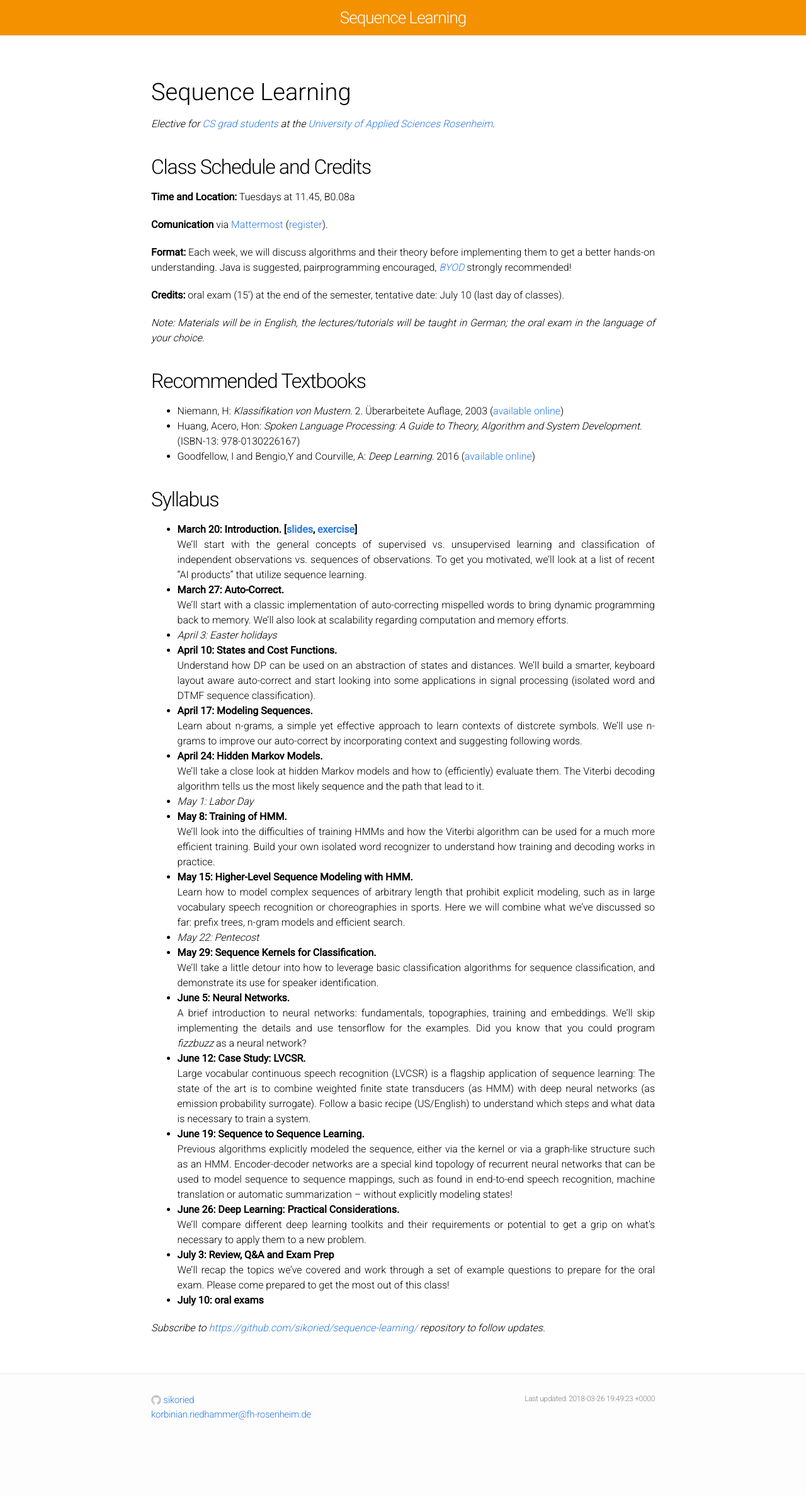
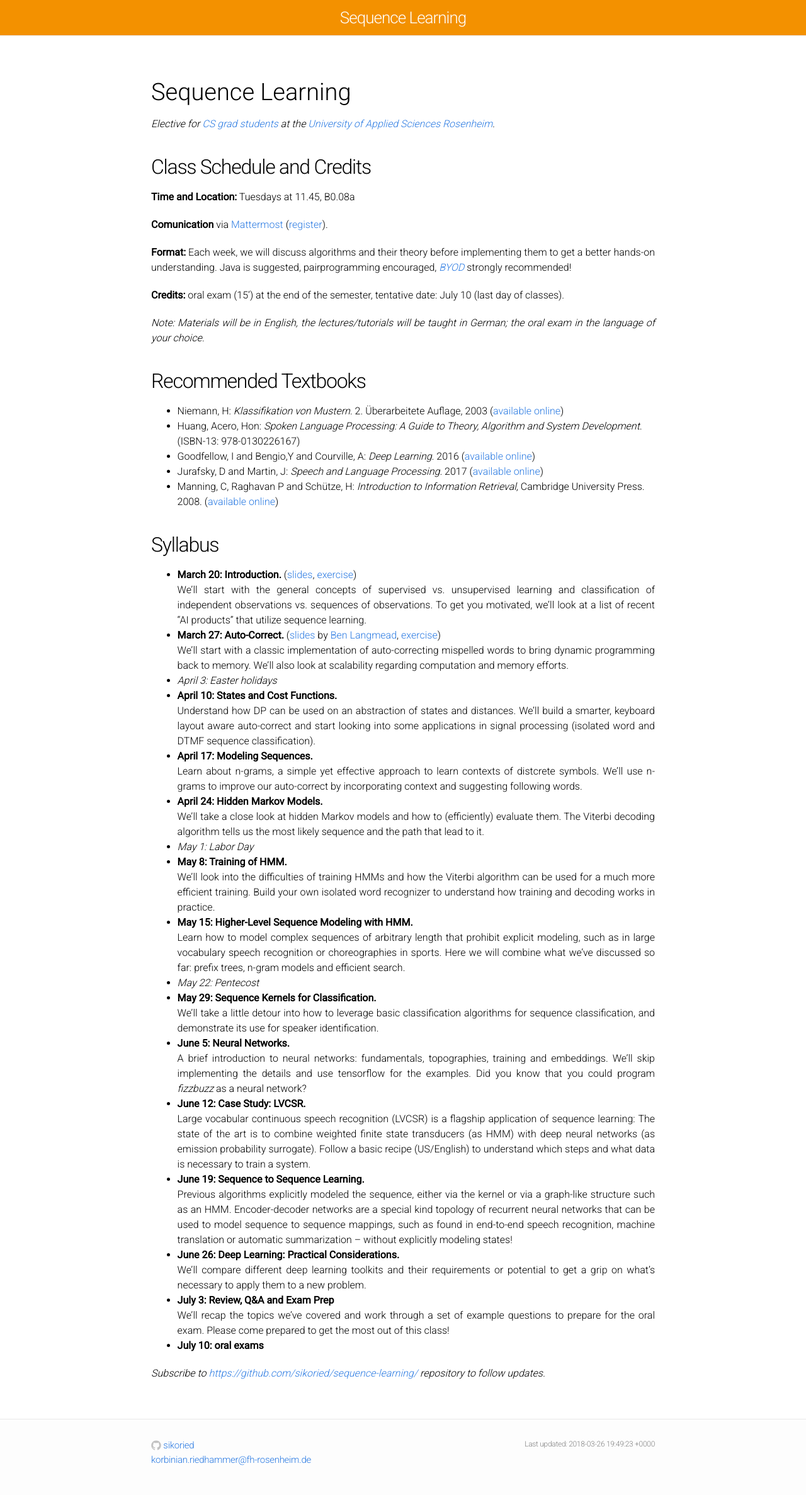
Before and after one commit to sikoried/sequence-learning, a Jekyll site: the page built from Readme.md, in a window 1280 px wide. Shown: the whole page at 63% size. Built offline with Jekyll 4.4.1, drawn with Linux system fonts in a browser that asks for light colours; our own code applies the rules of GitHub Pages for plain Markdown files; before the commit the page ends 2302 px from its top, so only the background shows below that.

Commit message:
Autocorrect

```diff
--- a/Readme.md
+++ b/Readme.md
@@ -23,17 +23,19 @@ _Note: Materials will be in English, the lectures/tutorials will be taught in Ge
 - Niemann, H: _Klassifikation von Mustern._ 2. Überarbeitete Auflage, 2003 ([available online](https://www5.cs.fau.de/fileadmin/Persons/NiemannHeinrich/klassifikation-von-mustern/m00-www.pdf))
 - Huang, Acero, Hon: _Spoken Language Processing: A Guide to Theory, Algorithm and System Development._ (ISBN-13: 978-0130226167)
 - Goodfellow, I and Bengio,Y and Courville, A: _Deep Learning._ 2016 ([available online](http://www.deeplearningbook.org/))
+- Jurafsky, D and Martin, J: _Speech and Language Processing._ 2017 ([available online](http://web.stanford.edu/~jurafsky/slp3/))
+- Manning, C, Raghavan P and Schütze, H: _Introduction to Information Retrieval_, Cambridge University Press. 2008. ([available online](https://nlp.stanford.edu/IR-book/))
 
 
 
 ## Syllabus
 
-- **March 20: Introduction. [[slides](00/introduction/), [exercise](00/exercise/)]**
+- **March 20: Introduction.** ([slides](00/introduction/), [exercise](00/exercise/))
 
 	We'll start with the general concepts of supervised vs. unsupervised learning and classification of independent observations vs. sequences of observations.
 	To get you motivated, we'll look at a list of recent "AI products" that utilize sequence learning.
 
-- **March 27: Auto-Correct.**
+- **March 27: Auto-Correct.** ([slides](http://www.cs.jhu.edu/~langmea/resources/lecture_notes/dp_and_edit_dist.pdf) by [Ben Langmead](http://www.langmead-lab.org/), [exercise](01/autocorrect/))
 
 	We'll start with a classic implementation of auto-correcting mispelled words to bring dynamic programming back to memory.
 	We'll also look at scalability regarding computation and memory efforts.
--- a/_includes/head.html
+++ b/_includes/head.html
@@ -13,7 +13,7 @@
     <link href="//fonts.googleapis.com/css?family=Roboto:400,300" rel="stylesheet" type="text/css">
 
     {% if page.jquery  or page.mathjax %}
-    <script src="assets/jquery-3.2.1.min.js"></script>
+    <script src="{{site.baseurl}}/assets/jquery-3.2.1.min.js"></script>
     {% endif %}
 
     {% if page.mathjax %}
--- a/css/main.css
+++ b/css/main.css
@@ -84,7 +84,7 @@ img {
 
 /* Custom CSS for pages */
 .figcenter {
-  text-align: center;
+  text-align: center !important;
 }
 .fig img {
   max-width: 98%;
```
Also changed, not shown: 01-autocorrect-dp/autocorrect.md (+59 -1 lines), Remarks.md (+2 -0 lines), 01-autocorrect-dp/97090.jpg (added), 01-autocorrect-dp/97222.jpg (added), 01-autocorrect-dp/97669.jpg (added).
